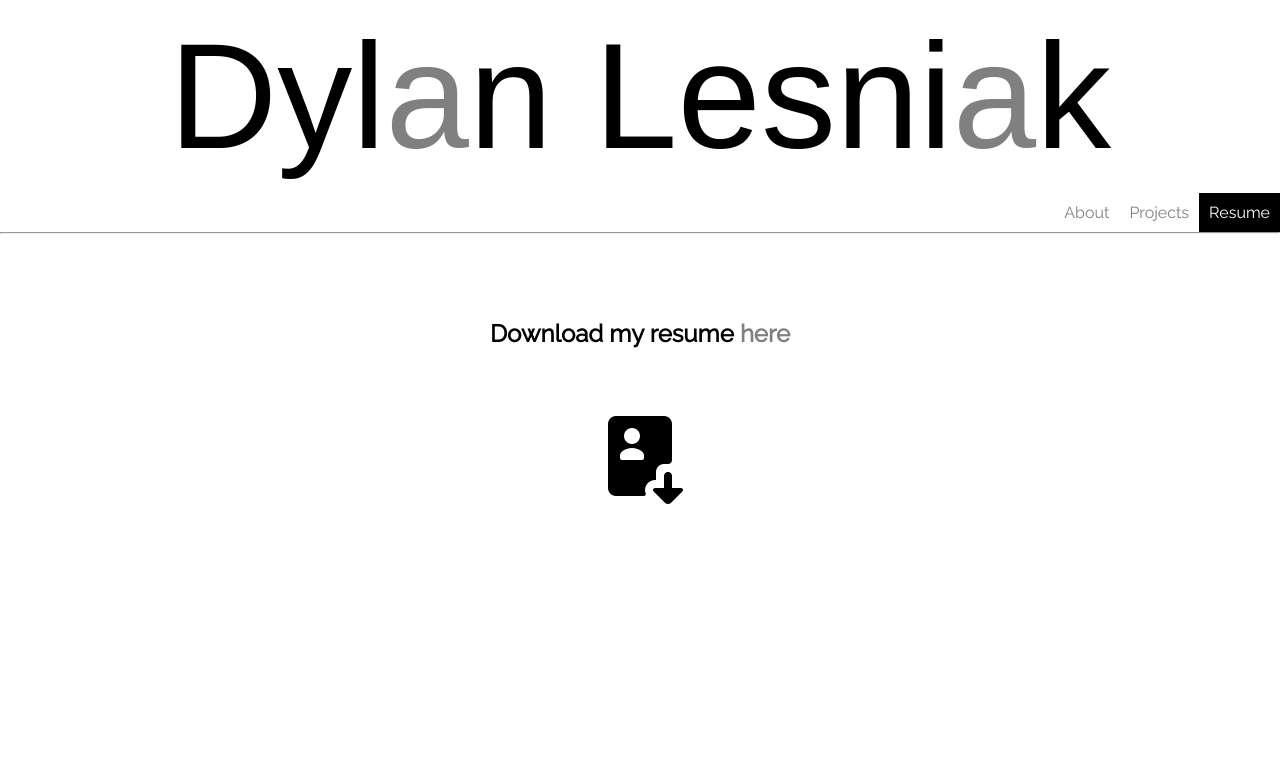
After one commit to mrdlesniak/mrdlesniak.github.io, a Django app: page /resume/ in a window 1280 px wide. The commit adds this page. Shown: the top 778 px of the page. Run offline with Django 3.2, Linux system fonts and the light colour scheme; some web fonts are replaced.

Commit message:
add resume page with functioning download button. Also adds gitignore secrets.py

```diff
--- a/portfolio/static/portfolio/style.css
+++ b/portfolio/static/portfolio/style.css
@@ -12,7 +12,7 @@
 
 .title{
     font-family: 'Dorsa', sans-serif;
-    font-size: 150px;
+    font-size: 100px;
     align-items: center;
     margin: 0;
     padding: 0;
@@ -67,6 +67,7 @@ body{
     font-family: 'Raleway', sans-serif;
 }
 
+/* keyframs to fade content in after loading */
 .content {
     padding: 80px 10px 10px 10px;
     margin: 5px;
@@ -142,14 +143,16 @@ body{
 
 .project_links{
     color: grey;
-    text-decoration: underline;
+    text-decoration: none;
 }
 
 .project_links:hover{
+    text-decoration: underline;
     color: #595959;
 }
 
 .project_links:active{
+    text-decoration: underline;
     color: black;
 }
 
@@ -163,8 +166,35 @@ body{
     color: #004d40;
 }
 
+/* resume page */
+.resume_text{
+    text-align: center;
+}
+
+
+.resume_icon_container{
+    display: flex;
+    justify-content: center;
+    padding: 10px;
+}
+
+.resume_icon{
+    transition: 0.3s;
+    padding: 50px;
+}
+
+.resume_icon:hover{
+    border: 5px dashed grey;
+    border-radius: 10%;
+}
+
+.resume_icon:active{
+    transform: translateY(5px);
+}
+
 /* desktop exclusive formatting */
 @media only screen and (min-width: 768px) {
+    .title{font-size: 150px;}
     .project_box{flex-direction: row;}
     .project_area{
         width: 400px;
--- a/portfolio/templates/portfolio/base.html
+++ b/portfolio/templates/portfolio/base.html
@@ -36,7 +36,7 @@
         <div class="menu_section">
             <a {% if activate == 'about' %}class="menu_links active"{% else %}class="menu_links"{% endif %} href="{% url 'portfolio:index' %}">About</a>
             <a {% if activate == 'projects' %}class="menu_links active"{% else %}class="menu_links"{% endif %} href="{% url 'portfolio:projects' %}">Projects</a>
-            <a {% if activate == 'resume' %}class="menu_links active"{% else %}class="menu_links"{% endif %} href="">Resume</a>
+            <a {% if activate == 'resume' %}class="menu_links active"{% else %}class="menu_links"{% endif %} href="{% url 'portfolio:resume' %}">Resume</a>
         </div>
         <hr>
     </div>
--- /dev/null
+++ b/portfolio/templates/portfolio/resume.html
@@ -0,0 +1,16 @@
+{% extends 'portfolio/base.html' %}
+{% block content %}
+{% load static %}
+<div class="content">
+    <h2 class="resume_text">Download my resume <a class="project_links" href="{% static 'portfolio/dylan_lesniak_resume_2020.pdf' %}" download>here</a></h2>
+
+    <div class="resume_icon_container">
+        <a class="resume_icon" href="{% static 'portfolio/dylan_lesniak_resume_2020.pdf' %}" download>
+            <img class="dl_button" src="{% static 'portfolio/icons/resume.png' %}" type="image/png"
+                v-on:click="resetToProject"></img>
+        </a>
+
+    </div>
+</div>
+
+{% endblock %}
--- a/portfolio/urls.py
+++ b/portfolio/urls.py
@@ -4,5 +4,6 @@ from . import views
 app_name = 'portfolio'
 urlpatterns = [
   path('', views.index, name='index'),
-  path('projects/', views.projects, name='projects')
+  path('projects/', views.projects, name='projects'),
+  path('resume/', views.resume, name='resume'),
 ]
--- a/portfolio/views.py
+++ b/portfolio/views.py
@@ -13,3 +13,9 @@ def projects(request):
         "activate": "projects",
     }
     return render(request, 'portfolio/projects.html', context)
+
+def resume(request):
+    context = {
+        "activate": "resume",
+    }
+    return render(request, 'portfolio/resume.html', context)
```
Also changed, not shown: personal_portfolio/settings.py (+6 -1 lines), portfolio/static/portfolio/icons/resume.png (added), 4 other files.
